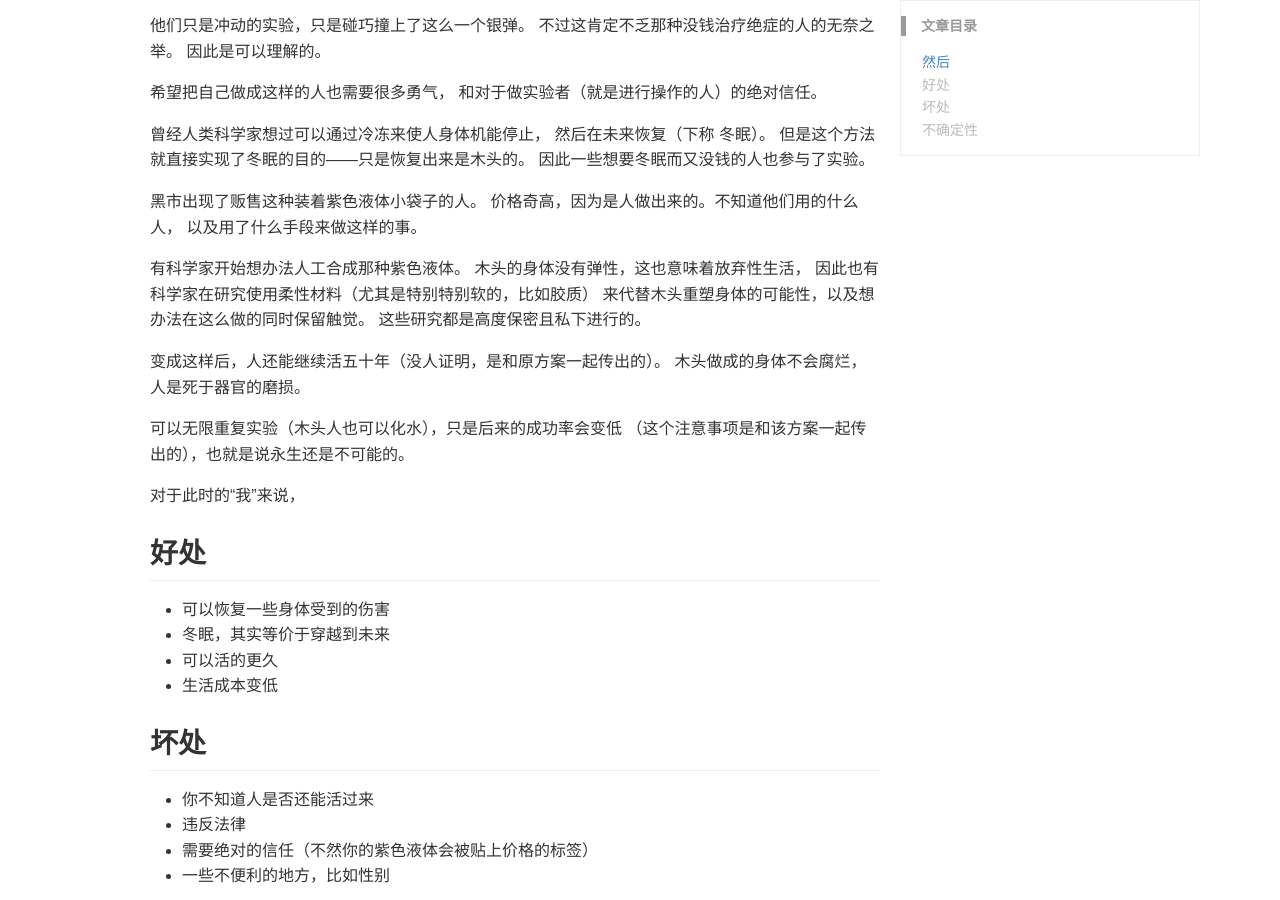
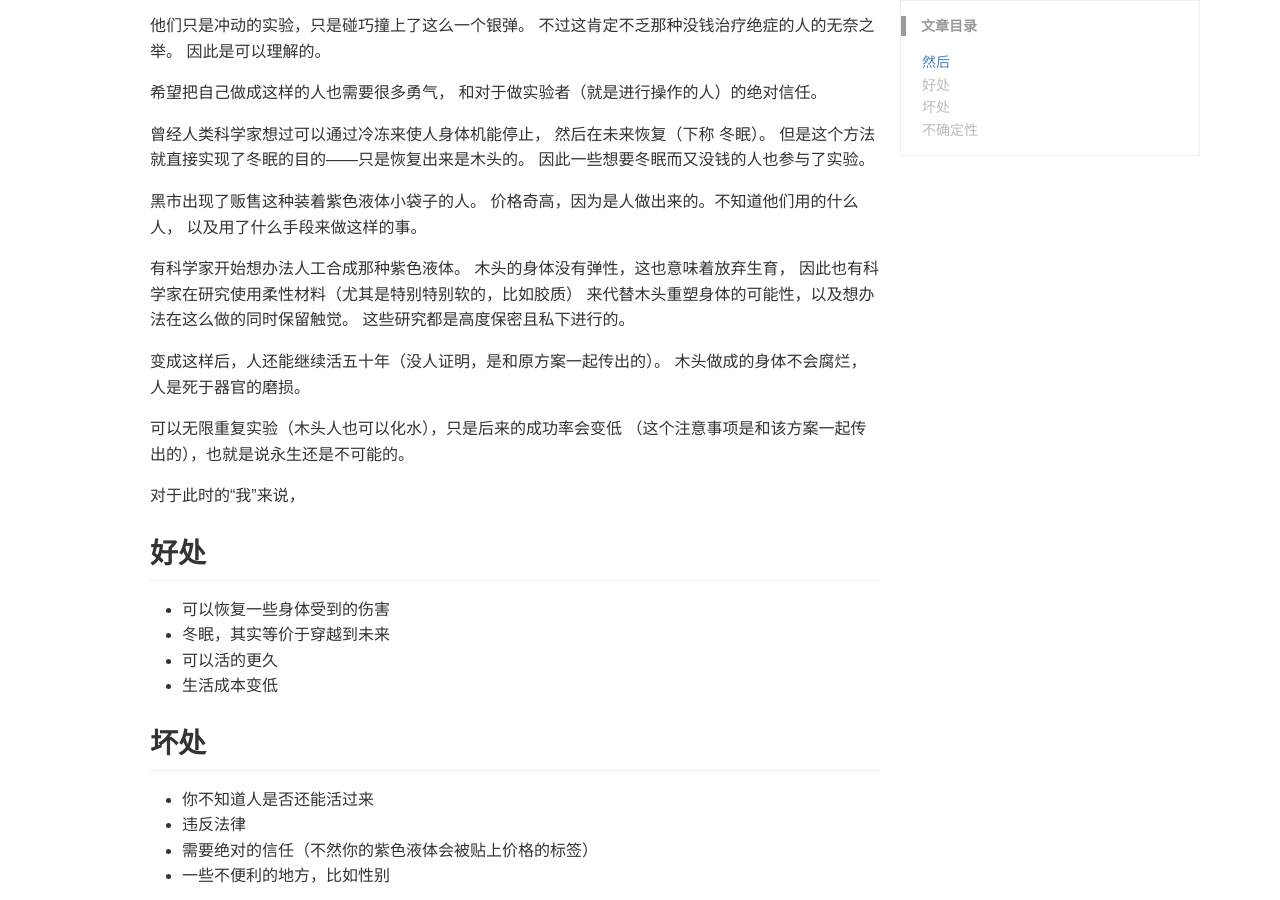
Before and after one commit to anqurvanillapy/ice1000.github.io, a Jekyll site: the page built from _posts/Misc/2017-8-18-MyDream.md, in a window 1280 px wide and 900 px high, scrolled down 826 px. Built offline with Jekyll 4.4.1, drawn with Linux system fonts in a browser that asks for light colours.

Commit message:
修改一些不适合我的年龄的发言

```diff
--- a/_posts/Misc/2017-8-18-MyDream.md
+++ b/_posts/Misc/2017-8-18-MyDream.md
@@ -65,7 +65,7 @@ description: A nightmare
 以及用了什么手段来做这样的事。
 
 有科学家开始想办法人工合成那种紫色液体。
-木头的身体没有弹性，这也意味着放弃性生活，
+木头的身体没有弹性，这也意味着放弃生育，
 因此也有科学家在研究使用柔性材料（尤其是特别特别软的，比如胶质）
 来代替木头重塑身体的可能性，以及想办法在这么做的同时保留触觉。
 这些研究都是高度保密且私下进行的。
```
